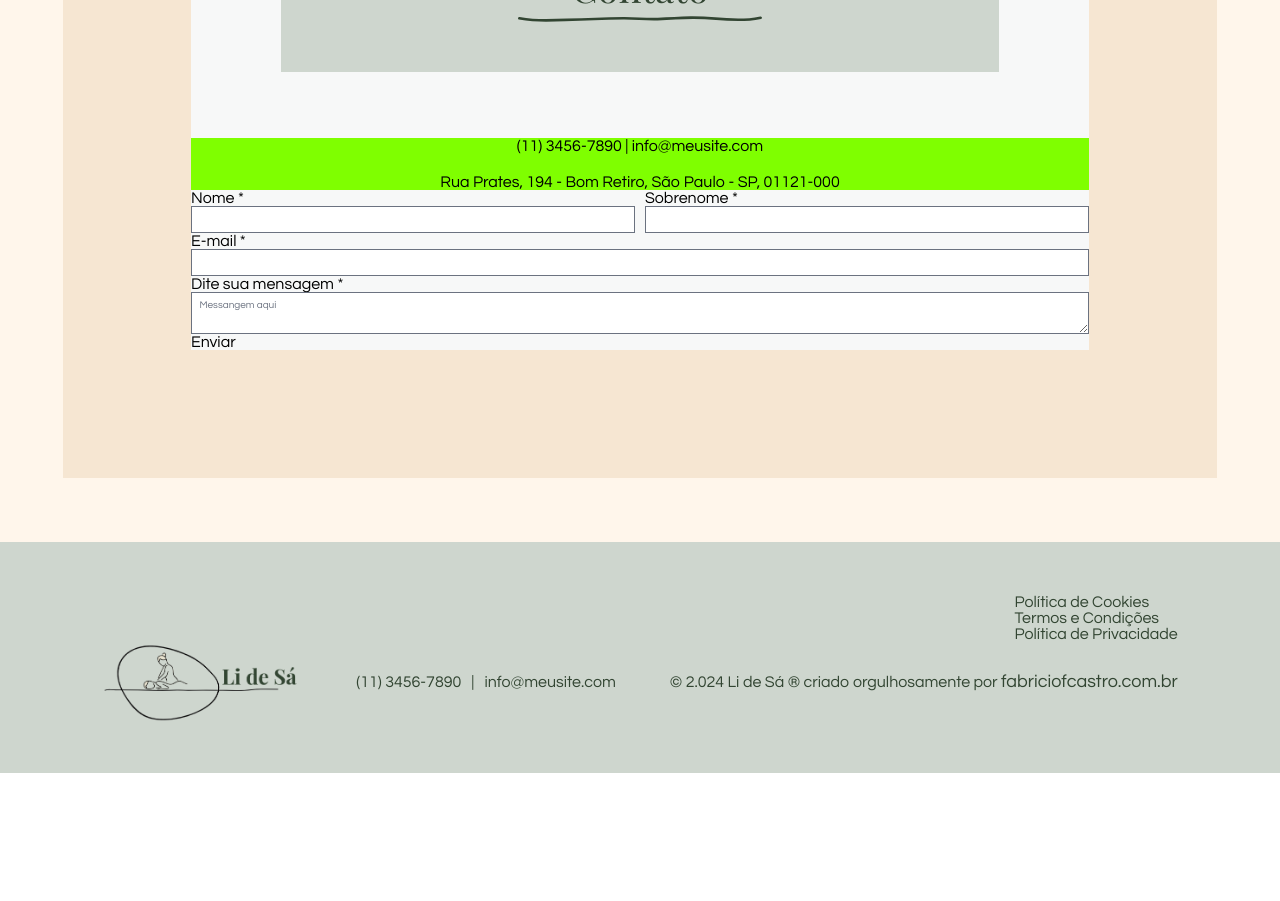
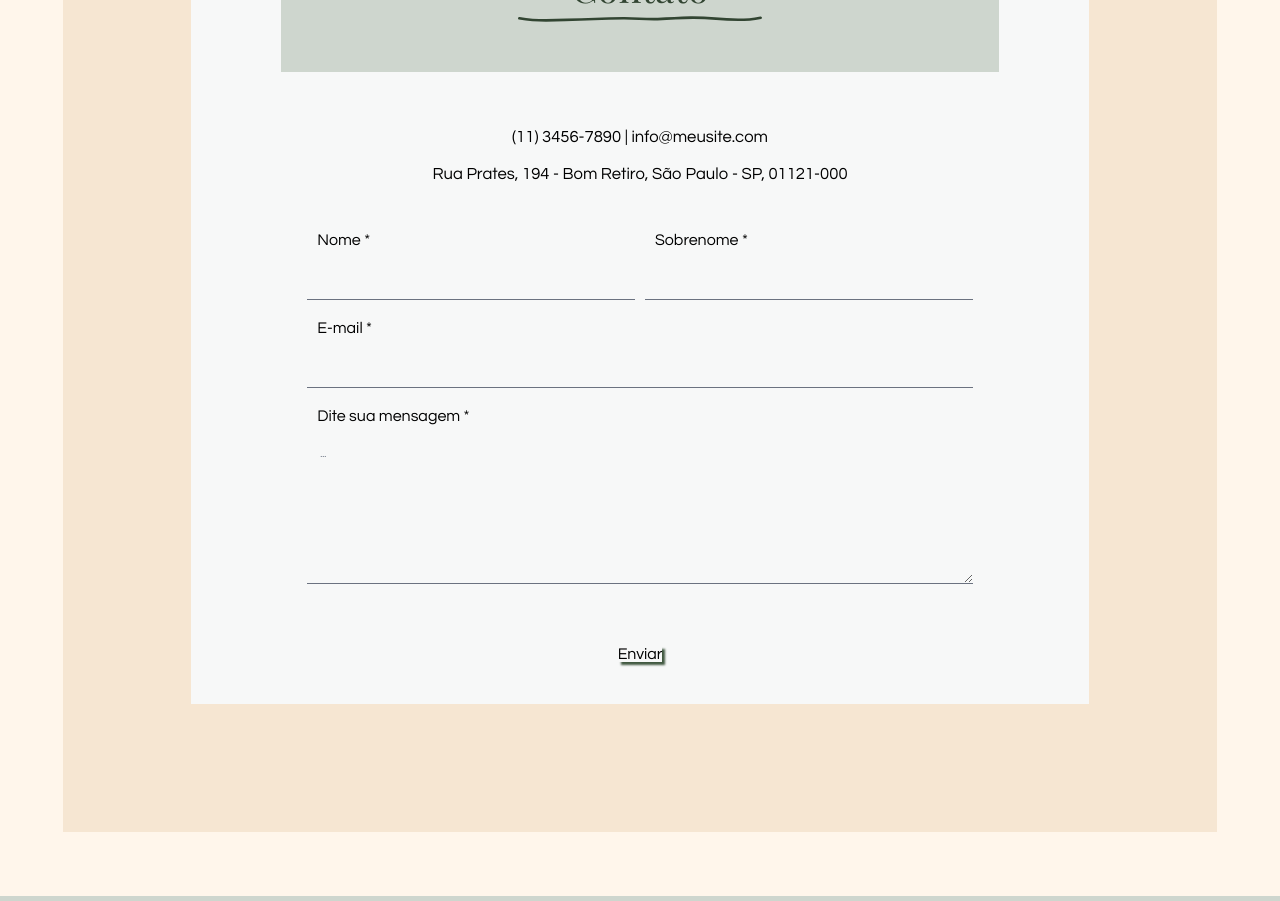
Before and after one commit to fabriciofcastro/clinic, a React (Vite) app: page /contact in a window 1280 px wide. Shown: the part 340-1241 px from the top of the page. Before the commit the page ends 1113 px from the top, so only its background shows below. Built offline with nearby package versions, Linux system fonts and the light colour scheme; a web font is replaced by a local one.

Commit message:
page contato ajustado os inputs

```diff
--- /dev/null
+++ b/src/components/button/buttonDefault.tsx
@@ -0,0 +1,7 @@
+import style from './style.module.scss'
+
+export const ButtonDefault = () => {
+  return (
+    <button className={style.button}>Enviar</button>
+  )
+}
--- /dev/null
+++ b/src/components/button/style.module.scss
@@ -0,0 +1,20 @@
+@import '../../themes/themes.scss';
+
+button {
+  width: max-content;
+  padding: 2rem 6rem;
+  background-color: $text-color;
+  color: #fff;
+  border: none;
+  cursor: pointer;
+  box-shadow: 3px 3px 2px #415941;
+  transition: 500ms ease;
+
+  &:hover {
+    background-color: #283f28;
+  }
+
+  &:active {
+    box-shadow: 1px 1px 0px #415941;
+  }
+}
--- a/src/components/slider/slyder_components/01/sliders.tsx
+++ b/src/components/slider/slyder_components/01/sliders.tsx
@@ -1,5 +1,6 @@
 import style from './style.module.scss'
 import massage from '../../../assets/relaxation_rock2.jpg'
+import { ButtonDefault } from '../../../button/buttonDefault'
 
 export const Slider_1 = () => {
   return (
@@ -14,8 +15,7 @@ export const Slider_1 = () => {
             MASSAGEM TERAPÊUTICA RESTAURADORA
           </p>
 
-          <button type="button">Saber mais</button>
-
+          <ButtonDefault />
         </div>
       </div>
       <div className={ `${style.box_image}` }>
--- a/src/pages/contact/index.tsx
+++ b/src/pages/contact/index.tsx
@@ -1,5 +1,6 @@
 import style from './style.module.scss'
 import AspectRation from '../../components/assets/AspectRatio.svg'
+import { ButtonDefault } from '../../components/button/buttonDefault'
 
 export const Contact = () => {
   return (
@@ -27,6 +28,7 @@ export const Contact = () => {
           <form action="">
             <div className={ style.form_gridContainer }>
               <div className={ style.box_contact1 }>
+
                 <div className={ `${style.text_input}` }>
                   <label htmlFor="name">Nome *</label>
                   <input type="text" id="name" required />
@@ -46,12 +48,15 @@ export const Contact = () => {
 
               <div className={ `${style.text_input} ${style.input_textarea}` }>
                 <label htmlFor="message">Dite sua mensagem *</label>
-                <textarea id="message" placeholder='Messangem aqui' required>
+                <textarea id="message" placeholder='...' required>
 
                 </textarea>
               </div>
             </div>
-            <button type='submit'>Enviar</button>
+            <div className={style.buttonForm}>
+               <ButtonDefault />
+            </div>
+
           </form>
         </div>
 
--- a/src/pages/contact/style.module.scss
+++ b/src/pages/contact/style.module.scss
@@ -15,7 +15,6 @@
     .box_contact {
       background-color: $bg-color;
       position: relative;
-
 
 
       .header_contact {
@@ -48,20 +47,25 @@
         flex-flow: column;
         align-items: center;
         gap: 2rem;
-        background-color: chartreuse;
-        margin-top: -1rem;
+        margin-top: -1.5vw;
+
+        p {
+          font-size: max(1rem, 1.3vw);
+        }
       }
 
       .form_gridContainer {
         display: flex;
         flex-flow: column;
-
+        max-width: 52vw;
         column-gap: 1rem;
+        row-gap: 2rem;
+        margin: 5rem auto 2rem;
 
         .box_contact1 {
           display: flex;
-           gap: 1rem;
-           flex-wrap: wrap;
+          gap: 1rem;
+          flex-wrap: wrap;
 
         }
 
@@ -71,10 +75,52 @@
           flex: 1;
           min-width: 20rem;
 
-        }
+
+          label {
+            margin-bottom: 1rem;
+            padding: 0 1rem;
+            background-color: transparent;
+          }
+
+          input {
+            padding: 1.3rem;
+            border-top: transparent;
+            border-left: transparent;
+            border-right: transparent;
+            background-color: transparent;
+
+            &:focus {
+              outline: none;
+            }
+
+          }
+
+          textarea {
+            padding: 1.3rem;
+            height: 15rem;
+            border-top: transparent;
+            border-left: transparent;
+            border-right: transparent;
+            background-color: transparent;
+
+            &:focus {
+              outline: none;
+            }
 
 
+          }
+
+        }
       }
+
+      .buttonForm {
+        display: flex;
+        justify-content: center;
+        align-items: center;
+        height: 10rem;
+
+      }
+
     }
 
   }
```
